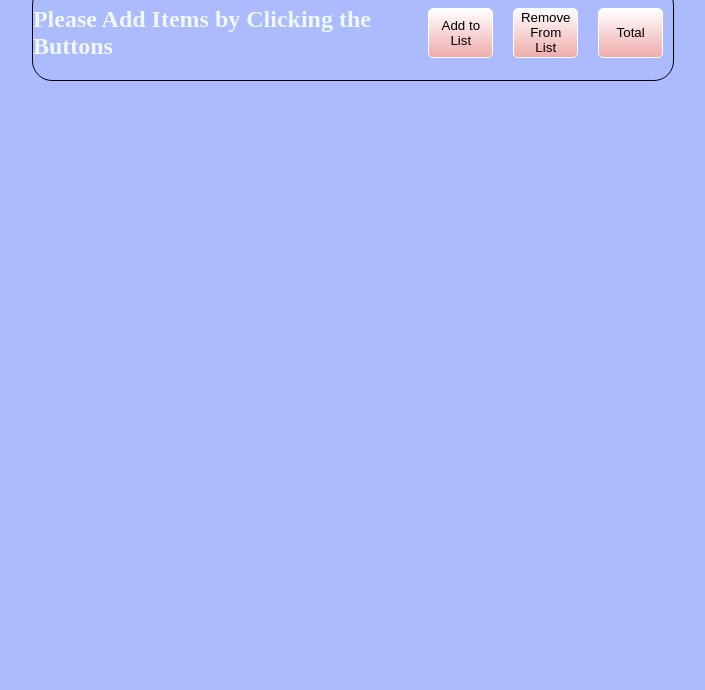
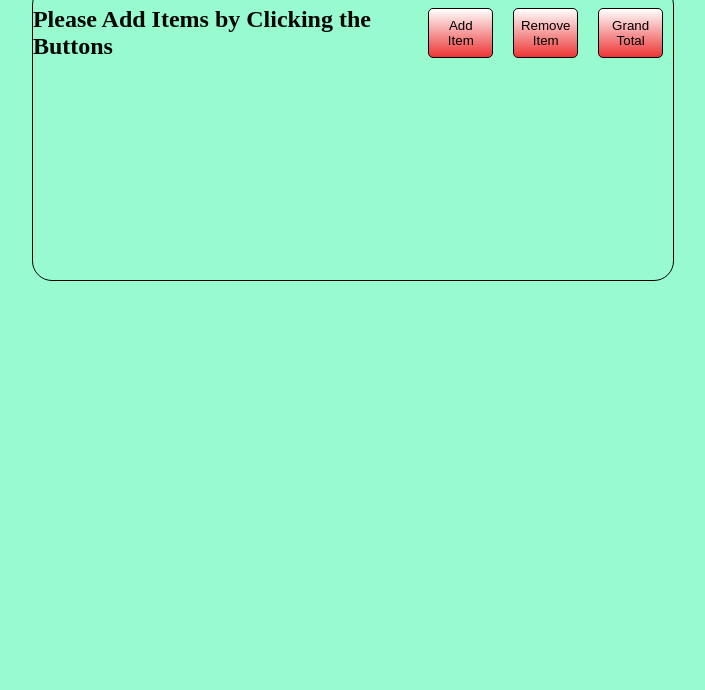
Before and after one commit to Mr-KulwinderSingh/weekly-grocery, a plain HTML site: page index.html in a window 1280 px wide. Shown: the part 110-800 px from the top of the page, without its empty margins (287-992 px from the left). Drawn offline with Linux system fonts and the light colour scheme.

Commit message:
Update background color and basic styles

```diff
--- a/css/style.css
+++ b/css/style.css
@@ -1,6 +1,6 @@
 body {
 
-    background-color: rgb(172, 186, 254);
+    background-color: rgb(152, 251, 208);
     padding: 50px;
     overflow: hidden;
 }
@@ -19,20 +19,22 @@ body {
     width: 55%;
     border: 1px solid black;
     border-radius: 20px;
-    color: aliceblue;
+    color:rgb(7, 6, 6);
     font-size: 100%;
 
     align-items: center;
     display: flex;
     justify-content: center;
     margin: 0 auto;
+
+    padding-bottom: 200px;
 }
 
 .add-btn, .total-btn, .remove-btn {
     height: 50px;
     width: 70px;
-    background: linear-gradient(white, rgb(239, 171, 171));
-    border: 1px solid white;
+    background: linear-gradient(white, rgb(237, 53, 53));
+    border: 1px solid rgb(7, 6, 6);
     text-align: center;
 
     margin: 10px;
@@ -43,4 +45,6 @@ body {
     display: inline;
     justify-content: center;
 
+
+
 }
--- a/index.html
+++ b/index.html
@@ -13,9 +13,9 @@
 
     <div class="list-area">
         <h2>Please Add Items by Clicking the Buttons</h2>
-    <button data-type="toAdd" class="add-btn">Add to List</button>
-    <button data-type="toremove" class="remove-btn">Remove From List</button>
-    <button data-type="toSum" class="total-btn">Total</button>
+    <button data-type="toAdd" class="add-btn">Add Item</button>
+    <button data-type="toremove" class="remove-btn">Remove Item</button>
+    <button data-type="toSum" class="total-btn">Grand Total</button>
 
 </div>
 
```
